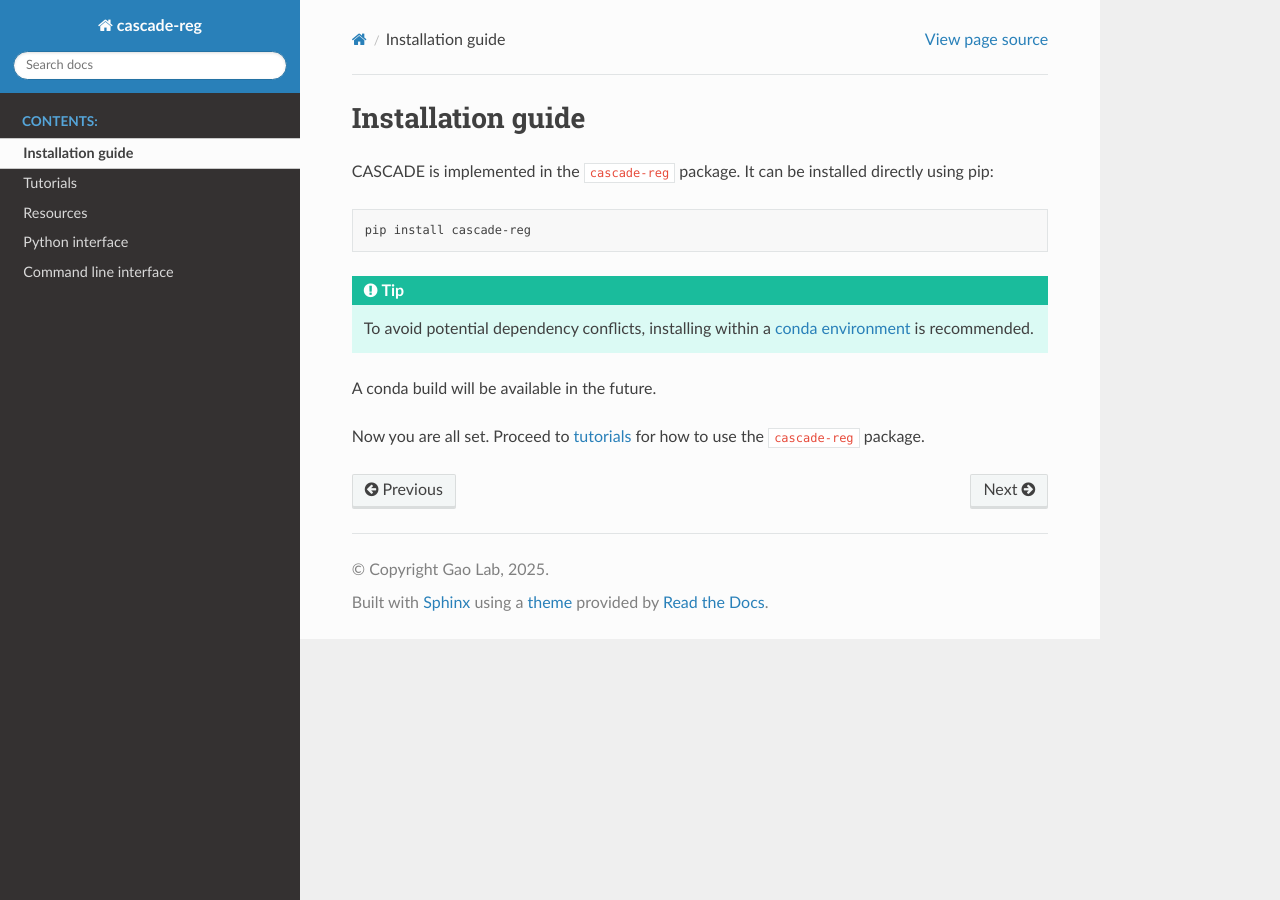
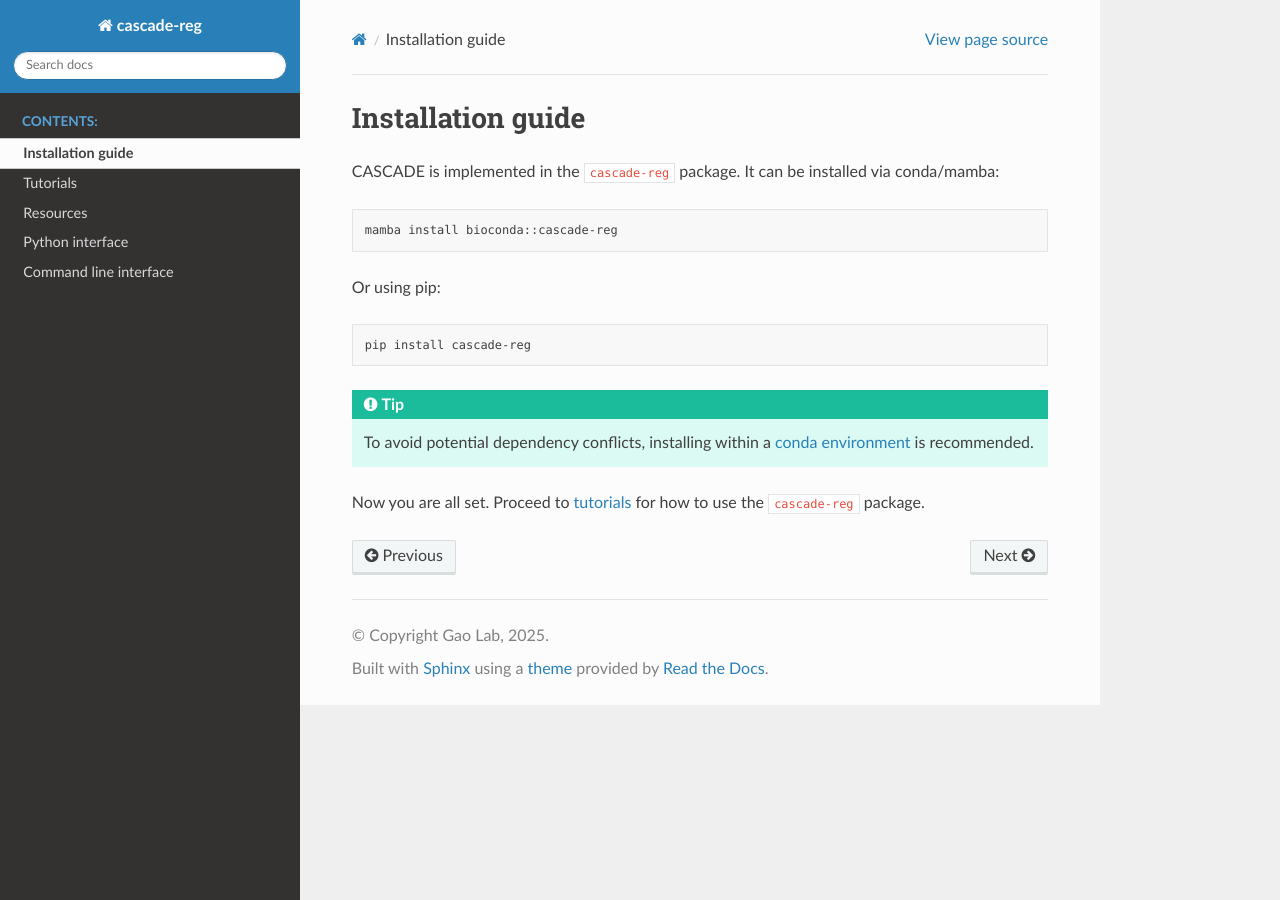
Before and after one commit to gao-lab/CASCADE, a Sphinx documentation site: the page built from docs/install.rst, in a window 1280 px wide. Built offline with Sphinx 7.4.7 and the Read the Docs theme 3.1.0, drawn with Linux system fonts in a browser that asks for light colours.

Commit message:
Add conda

```diff
--- a/docs/install.rst
+++ b/docs/install.rst
@@ -2,7 +2,13 @@ Installation guide
 ==================
 
 CASCADE is implemented in the ``cascade-reg`` package. It can be installed
-directly using pip:
+via conda/mamba:
+
+.. code-block:: bash
+
+    mamba install bioconda::cascade-reg
+
+Or using pip:
 
 .. code-block:: bash
 
@@ -13,7 +19,5 @@ directly using pip:
     `conda environment <https://conda.io/projects/conda/en/latest/user-guide/tasks/manage-environments.html>`__
     is recommended.
 
-A conda build will be available in the future.
-
 Now you are all set. Proceed to `tutorials <tutorials.rst>`__ for how to use the
 ``cascade-reg`` package.
```
Also changed, not shown: README.md (+10 -5 lines).
